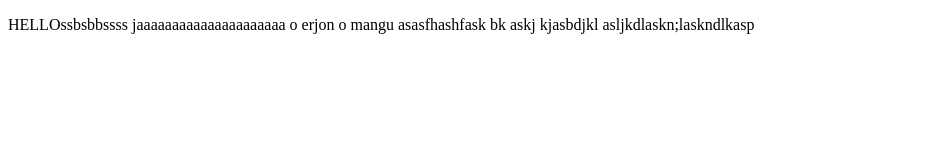
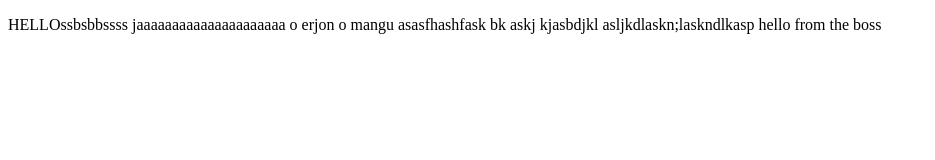
Before and after one commit to eri1on/Healthify, a plain HTML site: page index.html in a window 1280 px wide. Shown: the whole page, without its empty margins (0-935 px from the left). Drawn offline with Linux system fonts and the light colour scheme.

Commit message:
hellooooo

```diff
--- a/index.html
+++ b/index.html
@@ -11,6 +11,8 @@
     <p>HELLOssbsbbssss
         jaaaaaaaaaaaaaaaaaaaaa o erjon o mangu asasfhashfask bk
         askj kjasbdjkl
-        asljkdlaskn;laskndlkasp</p>
+        asljkdlaskn;laskndlkasp
+
+    hello from the boss</p>
 </body>
 </html>
```
